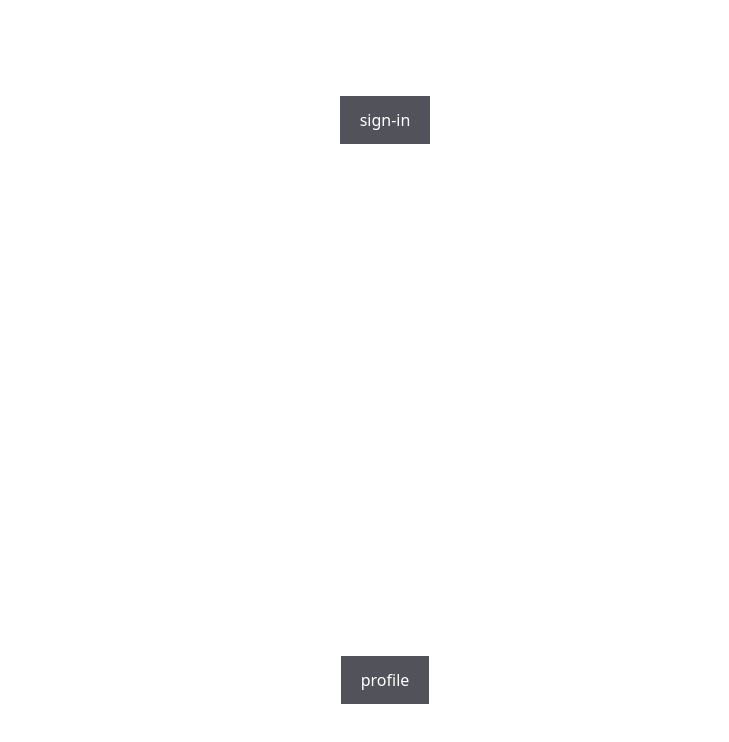
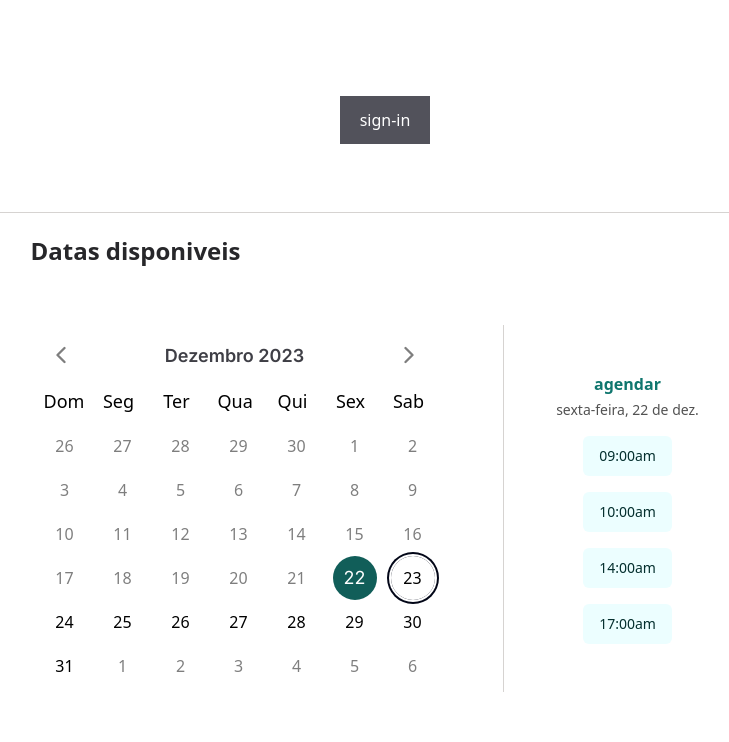
Before and after one commit to Quest-Finder/temvagamestre.frontend, a Next.js app: page / in a window 1280 px wide. Shown: the top 742 px of the page, without its empty margins (255-984 px from the left). Built offline with nearby package versions, Linux system fonts and the light colour scheme; no server answers.

Commit message:
feat:add google provider

```diff
--- a/src/app/(home)/page.tsx
+++ b/src/app/(home)/page.tsx
@@ -1,3 +1,4 @@
+import CalendarWithForm from '@/features/page-profile/calendar/example'
 import Link from 'next/link'
 
 export default function Home() {
@@ -9,12 +10,8 @@ export default function Home() {
       >
         <span className='text-white'>sign-in</span>
       </Link>
-      <Link
-        href='/user/profile'
-        className='bg-zinc-600 px-5 py-3'
-      >
-        <span className='text-white'>profile</span>
-      </Link>
+
+      <CalendarWithForm/>
     </main>
   )
 }
--- a/src/app/user/profile/page.tsx
+++ /dev/null
@@ -1,13 +0,0 @@
-import CalendarWithForm from '@/features/page-profile/calendar/example'
-import UserPreferencesExample from '@/features/page-profile/user-profile'
-import Link from 'next/link'
-
-export default function UserProfile() {
-  return (
-    <main className='flex items-center justify-center'>
-      <Link href='/'>voltar para home</Link>
-      <UserPreferencesExample />
-      <CalendarWithForm />
-    </main>
-  )
-}
--- /dev/null
+++ b/src/features/page-profile/button-google/button-google.tsx
@@ -0,0 +1,8 @@
+import { Button } from '@/components/ui/button';
+import { useGoogleLogin } from './hook/useGoogleLogin';
+
+export default function ButtonLoginGoogle() {
+    const {login} = useGoogleLogin()
+     return <Button  onClick={() => login()}>Sign in with Google 🚀</Button>;
+
+}
--- /dev/null
+++ b/src/features/page-profile/button-google/hook/useGoogleLogin.tsx
@@ -0,0 +1,12 @@
+import { useGoogleLogin as useGoogle } from '@react-oauth/google';
+import { useSendTokenToBackend } from '../../calendar/js/sendTokenToBackend';
+export function useGoogleLogin() {
+  const {sendTokenToBackend} = useSendTokenToBackend()
+    const login = useGoogle({
+        onSuccess: async tokenResponse =>{
+        await sendTokenToBackend(tokenResponse.access_token);
+        localStorage.setItem("token", JSON.stringify(tokenResponse));
+        }
+      });
+      return { login }
+}
--- a/src/features/page-profile/calendar/example.tsx
+++ b/src/features/page-profile/calendar/example.tsx
@@ -6,6 +6,7 @@ import { CalendarScheduling } from '.'
 import useWindowDimensions from '@/hooks/useWindowWidth'
 import Text from '@/components/typograph/text'
 import { cn } from '@/lib/utils'
+import GoogleProvider from './providers/google-provider'
 
 export default function CalendarWithForm() {
   const [date, setDate] = useState<Date | undefined>(new Date())
@@ -21,7 +22,8 @@ export default function CalendarWithForm() {
   const { width } = useWindowDimensions()
   const isMobile: boolean = width <= 835
   return (
-    <main className='mx-auto max-w-[813px] border-stone-300 px-5 pb-3 tablet:border-t-[1px] tablet:px-10'>
+    <GoogleProvider>
+      <main className='tablet:mx-auto max-w-[813px] border-stone-300 px-5 pb-3 tablet:border-t-[1px] tablet:px-10'>
       <div className='mb-14 mt-6'>
         <Text
           className={cn('h-8 text-2xl font-semibold leading-7 text-zinc-800')}
@@ -52,5 +54,6 @@ export default function CalendarWithForm() {
         )}
       </form>
     </main>
+    </GoogleProvider>
   )
 }
--- a/src/features/page-profile/calendar/form/useCustomForm.tsx
+++ b/src/features/page-profile/calendar/form/useCustomForm.tsx
@@ -1,3 +1,4 @@
+
 import { useForm } from 'react-hook-form'
 import { zodResolver } from '@hookform/resolvers/zod'
 import { Schema } from './calendar-types'
--- /dev/null
+++ b/src/features/page-profile/calendar/js/sendTokenToBackend.ts
@@ -0,0 +1,17 @@
+export function useSendTokenToBackend() {
+   async function sendTokenToBackend(token:string) {
+        try {
+          const response = await fetch('', {
+            method: 'POST',
+            headers: {
+              'Content-Security-Policy-Report-Only':
+                'script-src https://accounts.google.com/gsi/client; frame-src https://accounts.google.com/gsi/; connect-src https://accounts.google.com/gsi/;',
+            },
+            body: JSON.stringify({ token }),
+          });
+          const data = await response.json();
+        } catch (error) {
+        }
+      }
+    return{sendTokenToBackend}
+  }
--- /dev/null
+++ b/src/features/page-profile/calendar/providers/google-provider.tsx
@@ -0,0 +1,17 @@
+
+import { GoogleOAuthProvider } from '@react-oauth/google';
+
+interface YourComponentProps {
+  children: React.ReactNode;
+}
+
+export default function GoogleProvider({ children }: YourComponentProps) {
+   const clientId = process.env.NEXT_PUBLIC_GOOGLE_CLIENT_ID ? process.env.NEXT_PUBLIC_GOOGLE_CLIENT_ID:''
+
+  return (
+    <GoogleOAuthProvider clientId={clientId} >
+      {children}
+      {/* <ButtonLoginGoogle/> */}
+    </GoogleOAuthProvider>
+  );
+}
--- /dev/null
+++ b/src/helpers/env.ts
@@ -0,0 +1,21 @@
+import z from 'zod'
+
+const envSchema = z.object({
+    NEXT_PUBLIC_GOOGLE_CLIENT_ID :z.string(),
+    NEXT_PUBLIC_CLERK_SIGN_UP_URL:z.string(),
+    NEXT_PUBLIC_CLERK_PUBLISHABLE_KEY:z.string(),
+})
+
+const parsEnv = envSchema.safeParse(process.env)
+
+
+if (!parsEnv.success) {
+  console.error(
+    'Invalid enviroment variables',
+    parsEnv.error.flatten().fieldErrors,
+  )
+
+  throw new Error('Invalid enviroment variables')
+}
+
+export const env = parsEnv.data
```
